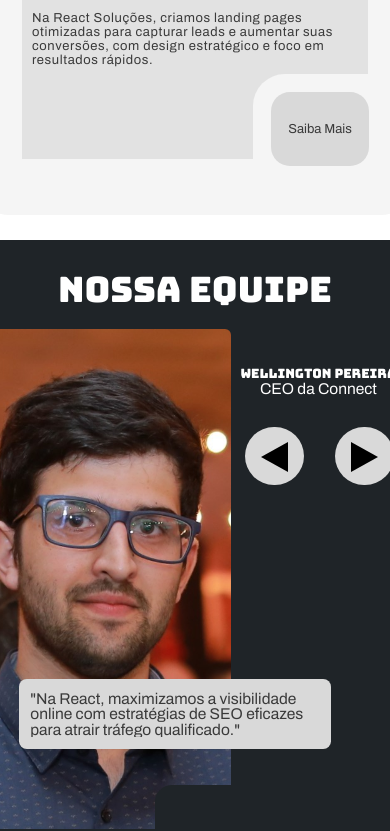
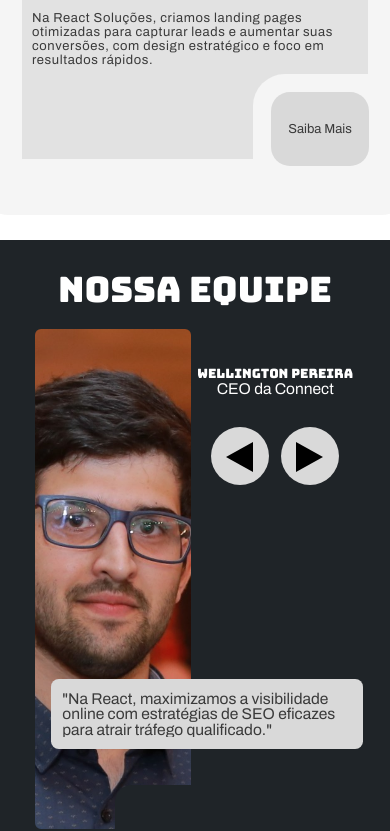
Before and after one commit to wellingtonpereira12/site-connect, a React (Vite) app: page / in a window 390 px wide. Shown: the part 1632-2463 px from the top of the page. Built offline with nearby package versions, Linux system fonts and the light colour scheme.

Commit message:
Melhoria no sobre

```diff
--- a/src/Components/Section/Sobre/Sobre.css
+++ b/src/Components/Section/Sobre/Sobre.css
@@ -606,7 +606,7 @@
     }
 
     .sobreContainerImg {
-        width: 236px;
+        width: 40vw;
         height: 500px;
     }
 
@@ -624,14 +624,14 @@
         width: 15vw;
         height: 15vw;
         top: 25vw;
-        left: 250px;
+        left: 45vw;
     }
 
     .sobreBolaDireita {
         width: 15vw;
         height: 15vw;
         top: 25vw;
-        left: 340px;
+        left: 63vw;
     }
 
     .flecha-esquerda {
```
